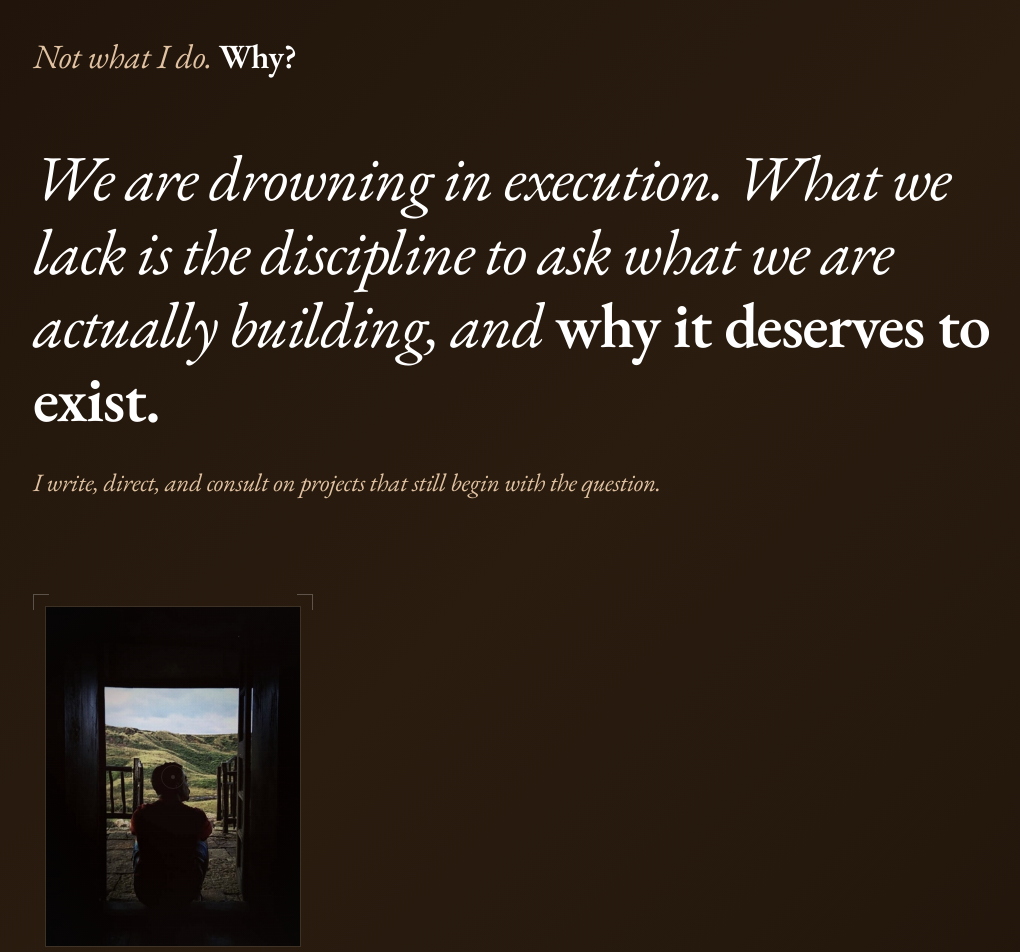
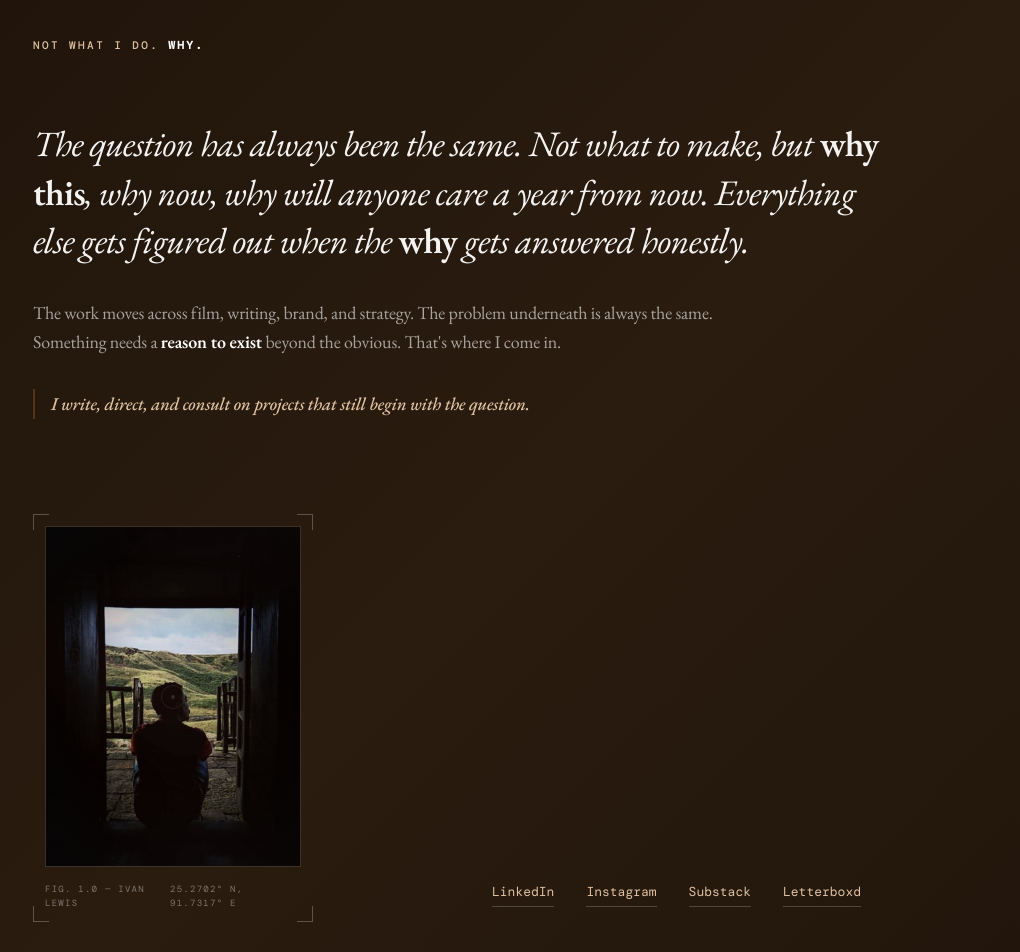
Before and after one commit to aivancreates-collab/ivanlewis-portfolio, a React (Vite) app: page / in a window 1280 px wide. Shown: the part 6660-7612 px from the top of the page, without its empty margins (80-1100 px from the left). Built offline with nearby package versions, Linux system fonts and the light colour scheme; a web font is replaced by a local one.

Commit message:
feat: update About copy and add Letterboxd link
Refine typography and copy in the About section, update the call-to-action in the connect section, and add a Letterboxd profile link to the navigation.

```diff
--- a/src/app/App.tsx
+++ b/src/app/App.tsx
@@ -165,6 +165,15 @@ export default function App() {
             Substack
           </a>
           <a
+            href="https://letterboxd.com/NomadicLion/"
+            target="_blank"
+            rel="noopener"
+            className="no-underline transition-colors duration-300 hover:text-[var(--text)]"
+            style={{ color: 'var(--text-muted)' }}
+          >
+            Letterboxd
+          </a>
+          <a
             href="https://www.are.na/ivan-lewis"
             target="_blank"
             rel="noopener"
--- a/src/app/components/AboutSection.tsx
+++ b/src/app/components/AboutSection.tsx
@@ -13,26 +13,34 @@ export function AboutSection() {
 
       <div className="relative z-10 max-w-[1150px] mx-auto px-6 sm:px-12">
         <p
-          className="text-[18px] sm:text-[22px] md:text-[28px] lg:text-[34px] italic leading-[1.2] tracking-[-0.01em] mb-12 sm:mb-16 reveal"
-          style={{ fontFamily: 'var(--font-family-serif)', color: 'var(--dark-text-secondary)', fontWeight: 'normal' }}
+          className="text-[11px] uppercase tracking-[0.22em] mb-12 sm:mb-16 reveal font-medium"
+          style={{ fontFamily: 'var(--font-family-mono)', color: 'var(--dark-text-secondary)' }}
         >
-          Not what I do. <span className="font-semibold not-italic text-white">Why?</span>
+          Not what I do. <span className="text-white font-semibold">Why.</span>
         </p>
 
         {/* The massive Philosophy-like text block */}
         <div className="reveal mb-16 sm:mb-24">
           <p
-            className="text-[30px] sm:text-[44px] md:text-[58px] lg:text-[64px] italic leading-[1.15] tracking-[-0.02em] text-white max-w-[1000px] mb-8"
+            className="text-[20px] sm:text-[26px] md:text-[32px] lg:text-[36px] italic leading-[1.35] tracking-[-0.02em] text-white/95 max-w-[850px] mb-8 font-light"
             style={{ fontFamily: 'var(--font-family-serif)', fontWeight: 'normal' }}
           >
-            We are drowning in execution. What we lack is the discipline to ask what we are actually building, and <span className="font-semibold not-italic">why it deserves to exist.</span>
+            The question has always been the same. Not what to make, but <span className="font-semibold not-italic">why this</span>, why now, why will anyone care a year from now. Everything else gets figured out when the <span className="font-semibold not-italic">why</span> gets answered honestly.
           </p>
-          <p
-            className="text-[14px] sm:text-[18px] md:text-[21px] lg:text-[25px] italic leading-[1.2] tracking-[-0.01em] text-[var(--dark-text-secondary)] max-w-none sm:whitespace-nowrap"
-            style={{ fontFamily: 'var(--font-family-serif)', fontWeight: 'normal' }}
-          >
-            I write, direct, and consult on projects that still begin with the question.
-          </p>
+          <div className="flex flex-col gap-6 max-w-[700px]">
+            <p
+              className="text-[14px] sm:text-[16px] md:text-[18px] leading-[1.65] tracking-[-0.01em] text-white/60 font-light"
+              style={{ fontFamily: 'var(--font-family-serif)' }}
+            >
+              The work moves across film, writing, brand, and strategy. The problem underneath is always the same. Something needs a <span className="font-semibold not-italic text-white">reason to exist</span> beyond the obvious. That's where I come in.
+            </p>
+            <p
+              className="text-[14px] sm:text-[16px] md:text-[18px] leading-[1.65] tracking-[-0.01em] text-[var(--dark-text-secondary)] font-medium italic border-l-2 border-[var(--accent)]/30 pl-4 mt-2"
+              style={{ fontFamily: 'var(--font-family-serif)' }}
+            >
+              I write, direct, and consult on projects that still begin with the question.
+            </p>
+          </div>
         </div>
 
         {/* Lower layout with Image and Links to keep it grounded */}
@@ -123,6 +131,15 @@ export function AboutSection() {
               >
                 Substack
               </a>
+              <a
+                href="https://letterboxd.com/NomadicLion/"
+                target="_blank"
+                rel="noopener"
+                className="no-underline transition-colors duration-300 hover:text-white border-b border-white/20 hover:border-white pb-1 py-2 inline-flex items-center"
+                style={{ color: 'var(--dark-text-secondary)' }}
+              >
+                Letterboxd
+              </a>
             </div>
           </div>
         </div>
--- a/src/app/components/InteractiveConnectSection.tsx
+++ b/src/app/components/InteractiveConnectSection.tsx
@@ -185,10 +185,10 @@ export function InteractiveConnectSection() {
       <div className="max-w-[900px] mx-auto px-6 sm:px-10 lg:px-12">
         <div className="mb-12">
           <p
-            className="text-[36px] sm:text-[48px] md:text-[60px] lg:text-[68px] italic leading-[1.15] tracking-[-0.02em] mb-8 reveal"
+            className="text-[26px] sm:text-[34px] md:text-[42px] lg:text-[48px] italic leading-[1.25] tracking-[-0.02em] mb-8 reveal max-w-[720px]"
             style={{ fontFamily: 'var(--font-family-serif)', color: 'var(--text)', fontWeight: 'normal' }}
           >
-            Say the thing.
+            The best projects start with <span className="font-semibold not-italic">one honest question</span>. If you have one, <span className="font-semibold not-italic text-[var(--accent)]">send it.</span>
           </p>
           <p className="text-[17px] sm:text-[18px] text-text-secondary leading-[1.75] max-w-[600px] mb-4 reveal" style={{ fontFamily: 'var(--font-family-serif)' }}>
             Serious enquiries only. Strategy, writing, and film.
```
